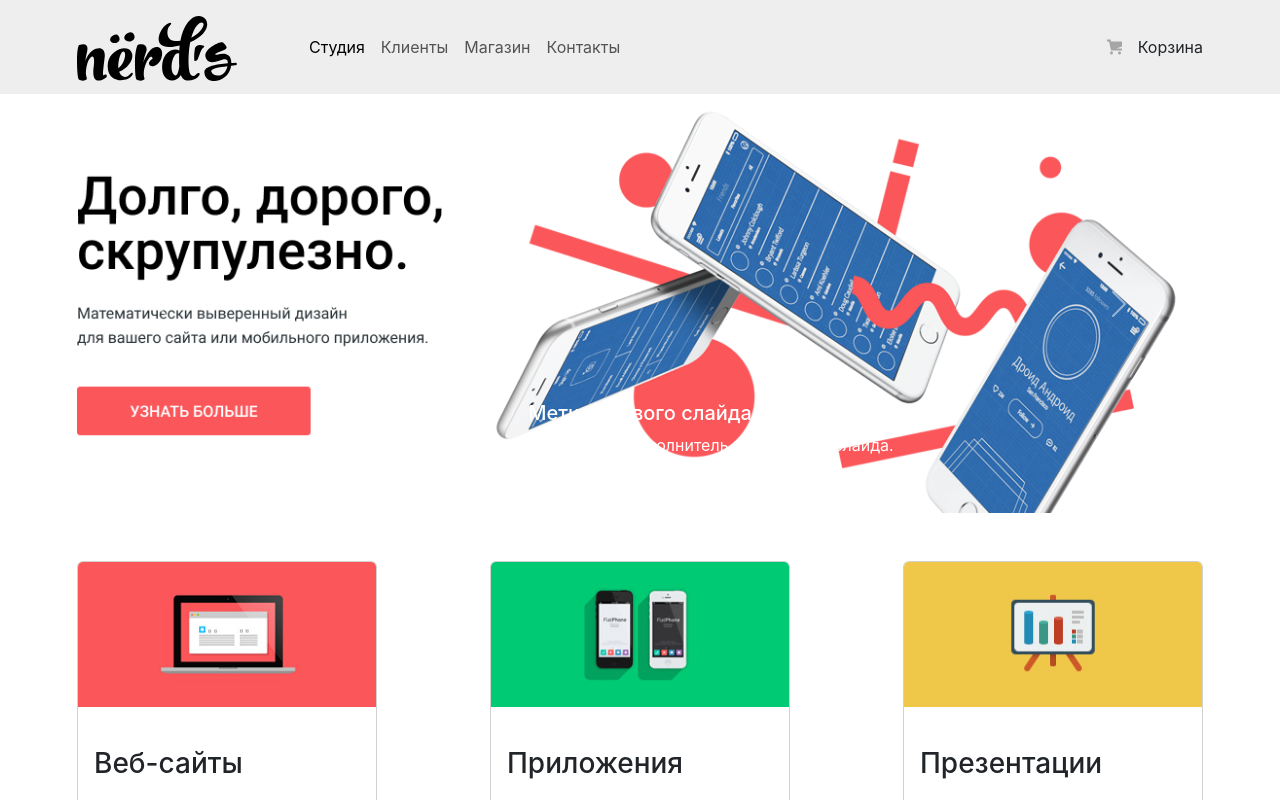
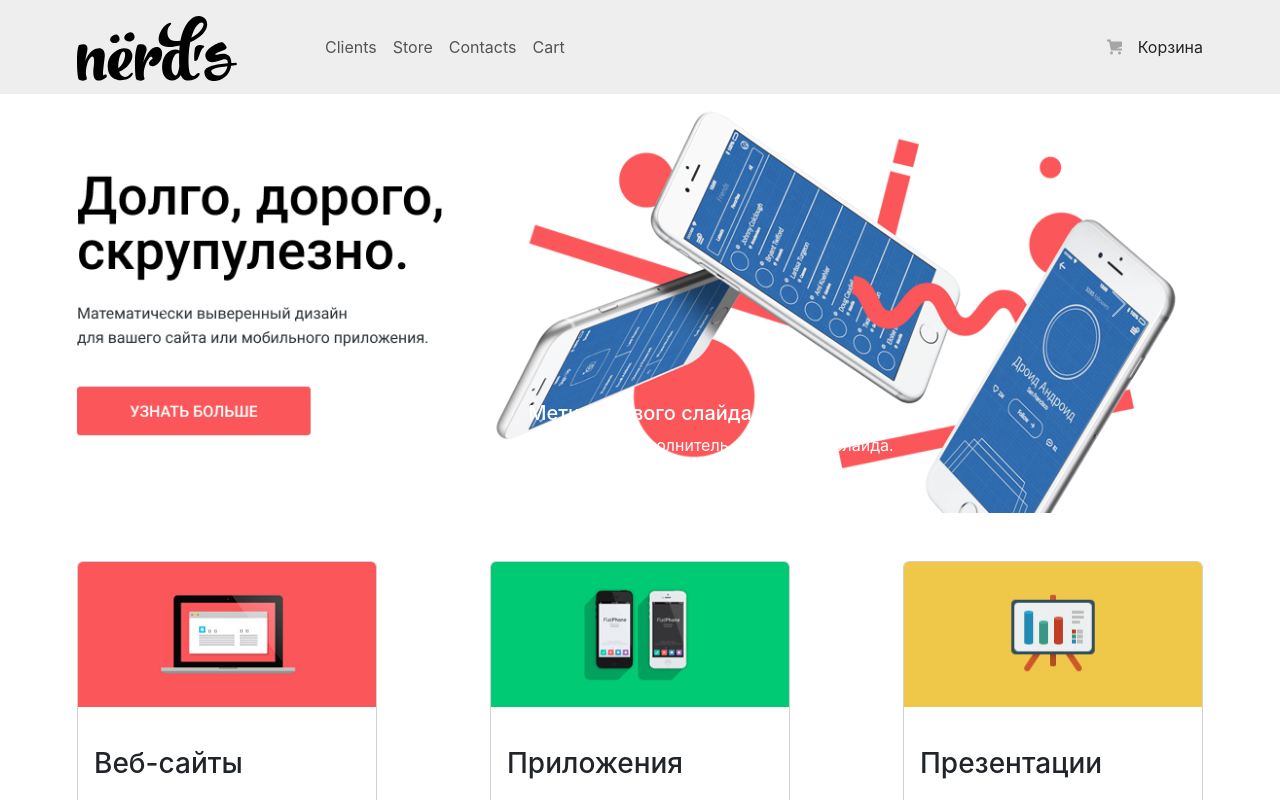
Before and after one commit to xSemuel/project-nerds, a React (Create React App) app: page / in a window 1280 px wide. Shown: the top 800 px of the page. Built offline with nearby package versions, Linux system fonts and the light colour scheme.

Commit message:
feat: added Constans folder and add Navigation links

```diff
--- a/src/components/Header.jsx
+++ b/src/components/Header.jsx
@@ -1,6 +1,7 @@
+import { NavLink } from "react-router-dom";
+import { NAVIGATION_LINKS } from '../constants';
 import cartIcon from '../images/cart-icon.svg';
 import nerdsLogo from '../images/nerds-logo.svg';
-
 
 export const Header = () => {
     return (
@@ -15,12 +16,15 @@ export const Header = () => {
                 </button>
 
                 <div className="collapse navbar-collapse ms-5" id="navbarSupportedContent">
+
                     <ul className="navbar-nav me-auto mb-2 mb-lg-0">
-                        <li className="nav-item"><a className="nav-link active" href="!#">Студия</a> </li>
-                        <li className="nav-item"><a className="nav-link" href="!#">Клиенты</a></li>
-                        <li className="nav-item"><a className="nav-link" href="!#">Магазин</a></li>
-                        <li className="nav-item"><a className="nav-link" href="!#">Контакты</a></li>
+
+                        {NAVIGATION_LINKS.map(({ text, link }, index) =>
+                            <li className="nav-item" key={index}><NavLink className="nav-link" to={link}>{text}</NavLink></li>
+                        )}
+
                     </ul>
+
                     <div className="d-flex gap-3">
                         <img src={cartIcon} width="15" heigth="11" alt="Cart"/>
                         <a className="nav-link" href="!#">Корзина</a>
--- a/src/components/NotFound.jsx
+++ b/src/components/NotFound.jsx
@@ -1,7 +1,7 @@
 export const NotFound = () => {
     return (
         <>
-        <h1>NotFound page</h1>
+            <h1>NotFound page</h1>
         </>
     );
 }
--- /dev/null
+++ b/src/constants/app-navigation.jsx
@@ -0,0 +1,7 @@
+export const NAVIGATION_LINKS = [
+    { text: '', link: '/' },
+    { text: 'Clients', link: '/clients' },
+    { text: 'Store', link: '/store' },
+    { text: 'Contacts', link: '/contacts' },
+    { text: 'Cart', link: '/cart' },
+]
--- /dev/null
+++ b/src/constants/index.jsx
@@ -0,0 +1 @@
+export * from './app-navigation'
```
